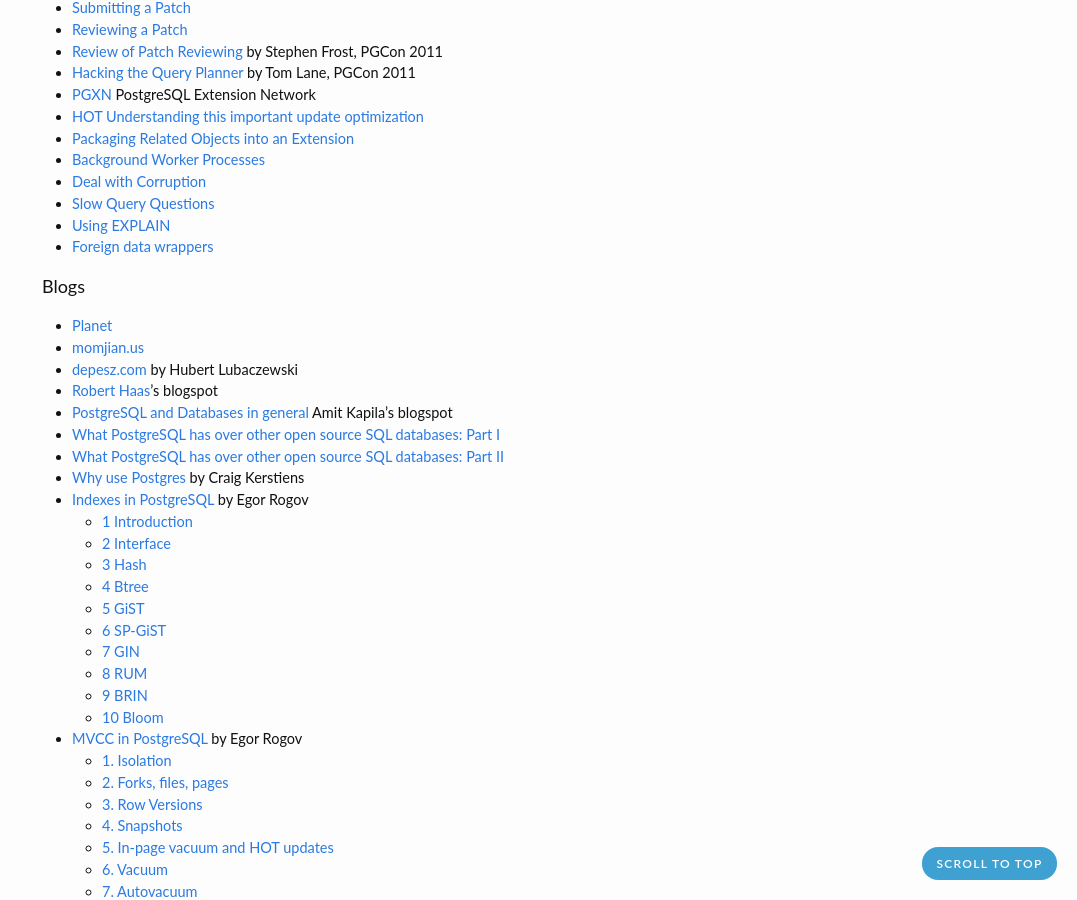
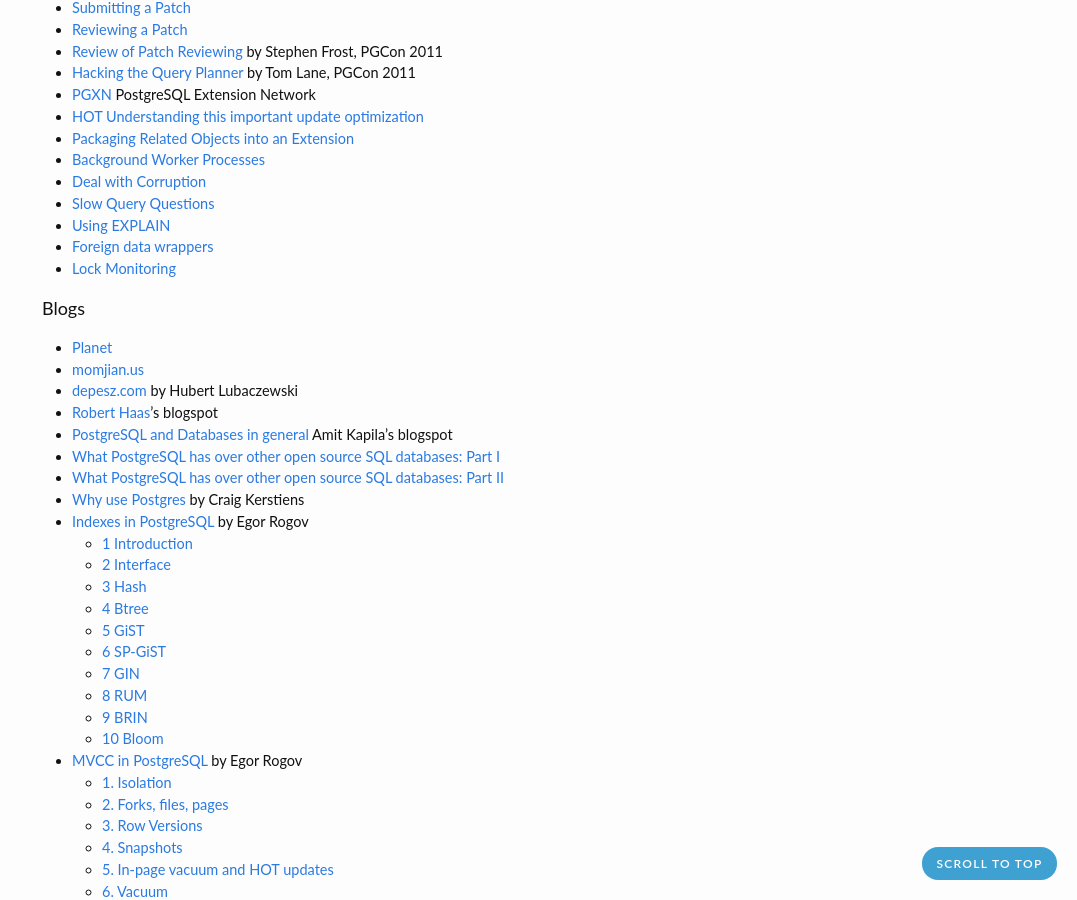
Before and after one commit to zhjwpku/zhjwpku.github.io, a Jekyll site: the page built from _posts/2022-07-12-awesome-postgres.md, in a window 1280 px wide and 900 px high, scrolled down 415 px. Shown: the whole window, without its empty margins (203-1280 px from the left). Built offline with Jekyll 4.4.1, drawn with Linux system fonts in a browser that asks for light colours; comment, search, counter and statistics services are not loaded.

Commit message:
Lock Monitoring
Signed-off-by: Junwang Zhao <zhjwpku@gmail.com>

```diff
--- a/_posts/2022-07-12-awesome-postgres.md
+++ b/_posts/2022-07-12-awesome-postgres.md
@@ -30,6 +30,7 @@
 - [Slow Query Questions](https://wiki.postgresql.org/wiki/Slow_Query_Questions)
 - [Using EXPLAIN](https://wiki.postgresql.org/wiki/Using_EXPLAIN)
 - [Foreign data wrappers](https://wiki.postgresql.org/wiki/Foreign_data_wrappers)
+- [Lock Monitoring](https://wiki.postgresql.org/wiki/Lock_Monitoring)
 
 <h4>Blogs</h4>
 
```
